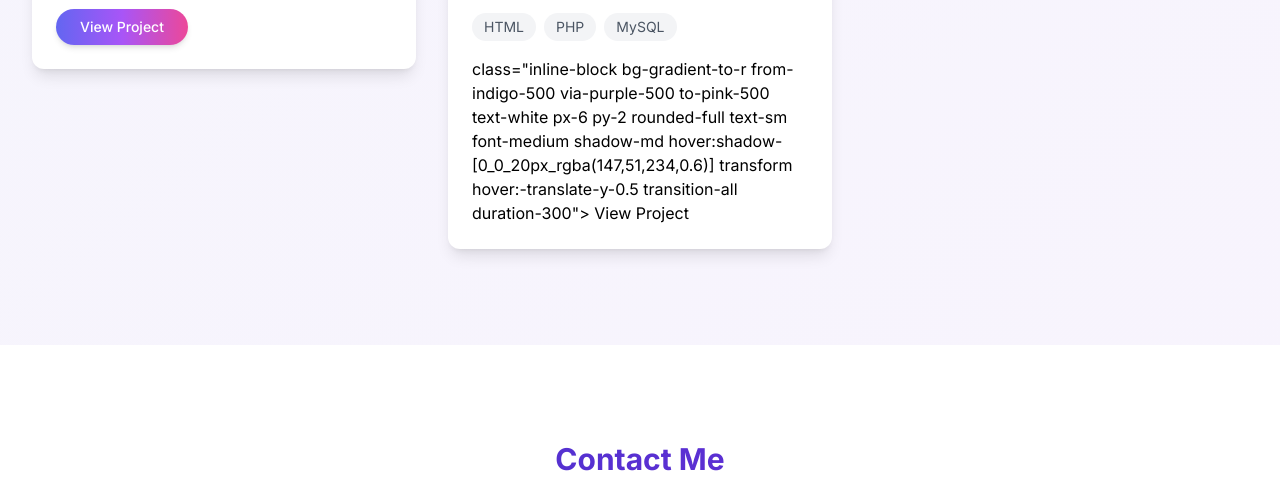
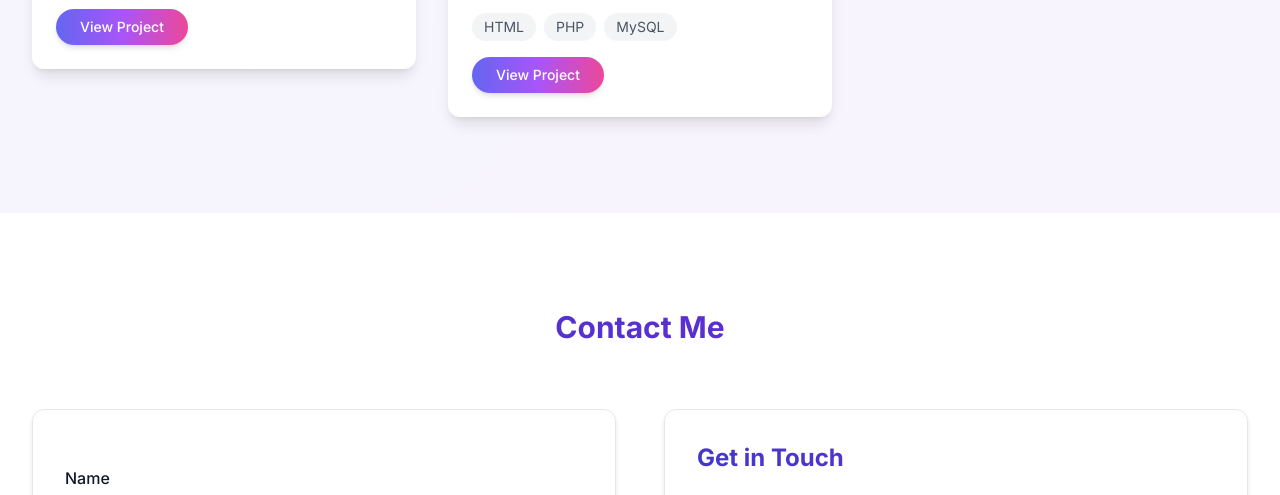
Before and after one commit to arga998/portofolio-web, a plain HTML site: page index.html in a window 1280 px wide. Shown: the part 3131-3626 px from the top of the page. Drawn offline with nearby package versions, Linux system fonts and the light colour scheme.

Commit message:
Update index.html

```diff
--- a/index.html
+++ b/index.html
@@ -386,7 +386,7 @@
               <span class="px-3 py-1 text-sm bg-neutral-soft rounded-full text-gray-600">PHP</span>
               <span class="px-3 py-1 text-sm bg-neutral-soft rounded-full text-gray-600">MySQL</span>
             </div>
-            <a href="https://github.com/arga998/sistem-pengaduan" target="_blank" rel="noopener noreferrer">
+            <a href="https://github.com/arga998/sistem-pengaduan" target="_blank" rel="noopener noreferrer"
    class="inline-block bg-gradient-to-r from-indigo-500 via-purple-500 to-pink-500 text-white px-6 py-2 rounded-full text-sm font-medium shadow-md hover:shadow-[0_0_20px_rgba(147,51,234,0.6)] transform hover:-translate-y-0.5 transition-all duration-300">
   View Project
             </a>
```
